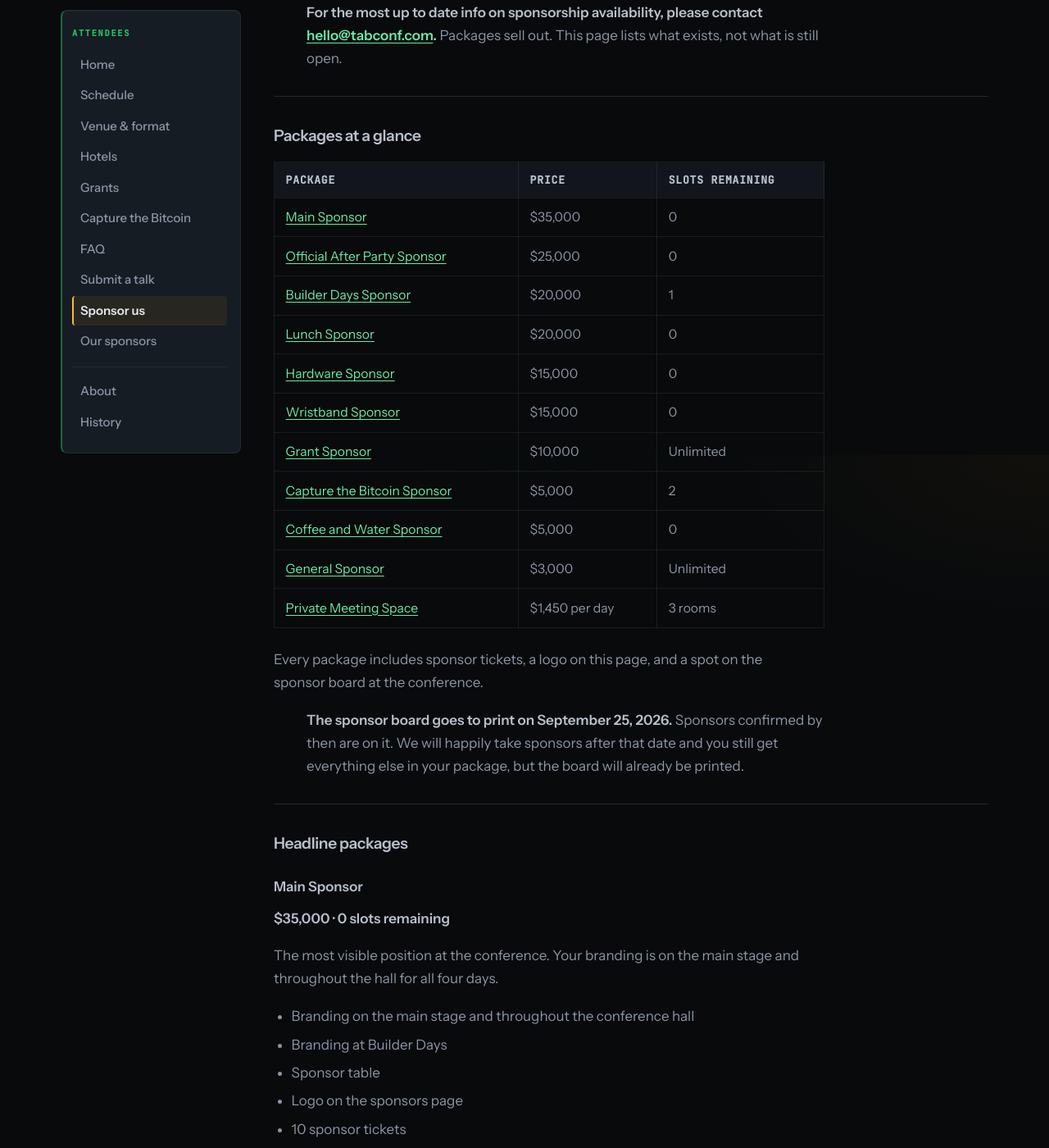
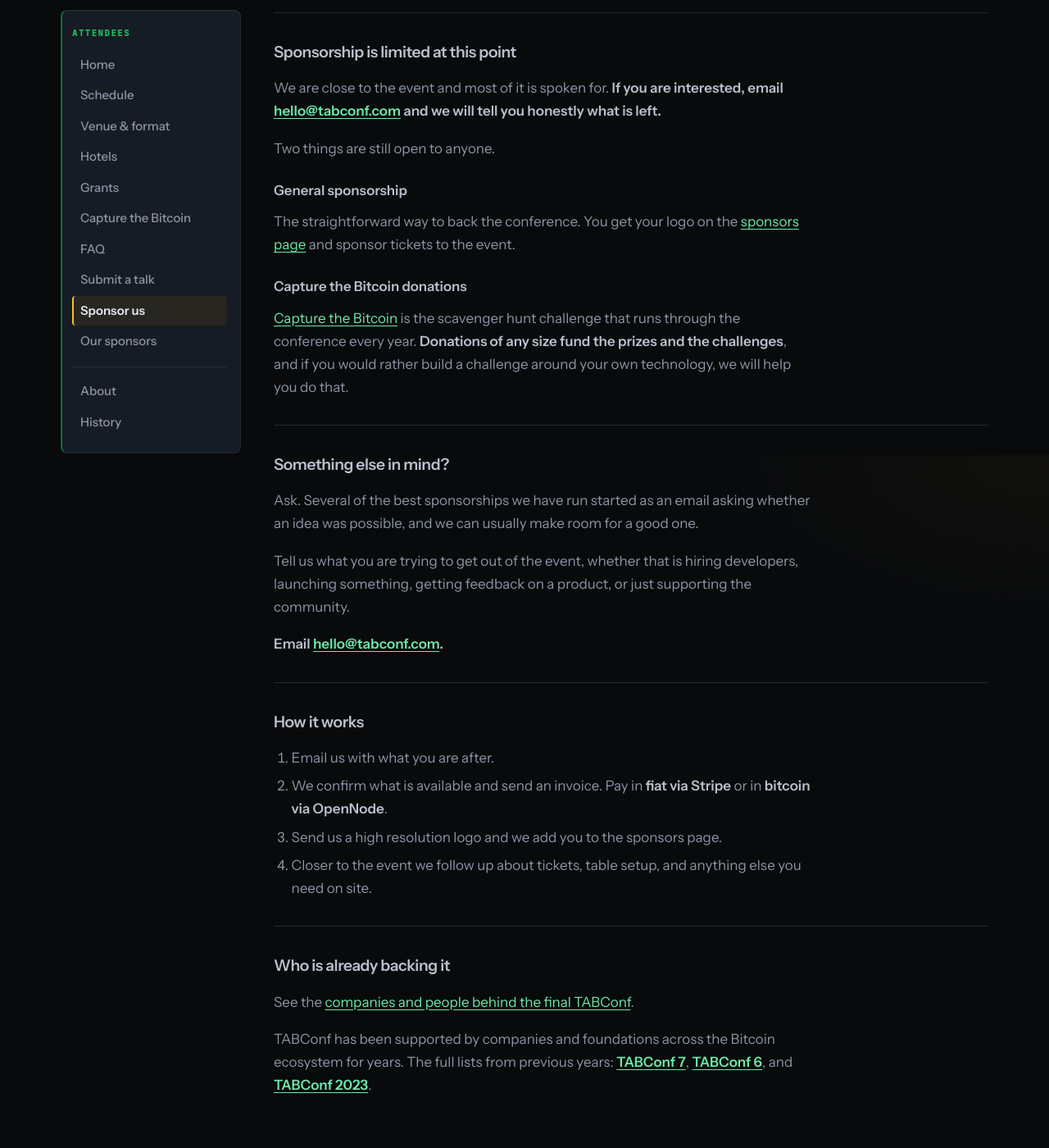
Before and after one commit to TABConf/8.tabconf.com, a Jekyll site: the page built from sponsors.md, in a window 1280 px wide and 1400 px high, scrolled down 345 px. Shown: the whole window at 82% size. Built offline with Jekyll 4.4.1, drawn with Linux system fonts in a browser that asks for light colours; some of the changed text lies outside the part shown.

Commit message:
Refactor the sponsors page down to a direct ask

```diff
--- a/ctb.md
+++ b/ctb.md
@@ -16,4 +16,4 @@
 
 Recaps and clips from earlier CTBs are on the **[TABConf YouTube channel](https://www.youtube.com/@tabconf)**.
 
-Sponsors for CTB will be listed on the [Sponsors]({{ '/sponsors/' | relative_url }}) page when confirmed.
+CTB sponsors are listed on the [sponsors page]({{ '/our-sponsors/' | relative_url }}). Donations of any size fund the prizes and the challenges, and you can build a challenge around your own technology. See [sponsoring TABConf]({{ '/sponsors/' | relative_url }}) or email **[hello@tabconf.com](mailto:hello@tabconf.com)**.
--- a/sponsors.md
+++ b/sponsors.md
@@ -1,7 +1,7 @@
 ---
 layout: default
 title: Sponsors
-description: Sponsor TABConf 8, the final TABConf. Packages, pricing, and what each one includes.
+description: Sponsor TABConf 8, the final TABConf, Atlanta, October 12-15 2026.
 ---
 
 # Sponsor TABConf 8
@@ -10,155 +10,29 @@
 
 TABConf is a technical conference. The room is protocol and application developers, the people actually building on Bitcoin, and the programming is curated for signal rather than hype. If those are the people you want to reach, sponsoring is the most direct way to do it.
 
-> **For the most up to date info on sponsorship availability, please contact [hello@tabconf.com](mailto:hello@tabconf.com).**
-> Packages sell out. This page lists what exists, not what is still open.
+---
+
+## Sponsorship is limited at this point
+
+We are close to the event and most of it is spoken for. **If you are interested, email [hello@tabconf.com](mailto:hello@tabconf.com) and we will tell you honestly what is left.**
+
+Two things are still open to anyone.
+
+### General sponsorship
+
+The straightforward way to back the conference. You get your logo on the [sponsors page]({{ '/our-sponsors/' | relative_url }}) and sponsor tickets to the event.
+
+### Capture the Bitcoin donations
+
+[Capture the Bitcoin]({{ '/ctb/' | relative_url }}) is the scavenger hunt challenge that runs through the conference every year. **Donations of any size fund the prizes and the challenges**, and if you would rather build a challenge around your own technology, we will help you do that.
 
 ---
 
-## Packages at a glance
+## Something else in mind?
 
-| Package | Price | Slots remaining |
-|---|---|---|
-| [Main Sponsor](#main-sponsor) | $35,000 | 0 |
-| [Official After Party Sponsor](#official-after-party-sponsor) | $25,000 | 0 |
-| [Builder Days Sponsor](#builder-days-sponsor) | $20,000 | 1 |
-| [Lunch Sponsor](#lunch-sponsor) | $20,000 | 0 |
-| [Hardware Sponsor](#hardware-sponsor) | $15,000 | 0 |
-| [Wristband Sponsor](#wristband-sponsor) | $15,000 | 0 |
-| [Grant Sponsor](#grant-sponsor) | $10,000 | Unlimited |
-| [Capture the Bitcoin Sponsor](#capture-the-bitcoin-sponsor) | $5,000 | 2 |
-| [Coffee and Water Sponsor](#coffee-and-water-sponsor) | $5,000 | 0 |
-| [General Sponsor](#general-sponsor) | $3,000 | Unlimited |
-| [Private Meeting Space](#private-meeting-space) | $1,450 per day | 3 rooms |
+Ask. Several of the best sponsorships we have run started as an email asking whether an idea was possible, and we can usually make room for a good one.
 
-Every package includes sponsor tickets, a logo on this page, and a spot on the sponsor board at the conference.
-
-> **The sponsor board goes to print on September 25, 2026.** Sponsors confirmed by then are on it. We will happily take sponsors after that date and you still get everything else in your package, but the board will already be printed.
-
----
-
-## Headline packages
-
-### Main Sponsor
-**$35,000 · 0 slots remaining**
-
-The most visible position at the conference. Your branding is on the main stage and throughout the hall for all four days.
-
-- Branding on the main stage and throughout the conference hall
-- Branding at Builder Days
-- Sponsor table
-- Logo on the sponsors page
-- 10 sponsor tickets
-
-### Official After Party Sponsor
-**$25,000 · 0 slots remaining**
-
-The party everyone remembers, and the one they talk about the next morning. Your name is on it.
-
-- Named the Official After Party Sponsor across event comms
-- Branding throughout the after party
-- Logo on the sponsors page
-- 8 sponsor tickets
-
-### Builder Days Sponsor
-**$20,000 · 1 slot**
-
-Builder Days runs October 12-13 and is where the hands-on work happens: workshops, deep dives, and people actually writing code. If your product is a developer tool, this is the room you want.
-
-- Branding throughout Builder Days
-- Sponsor table
-- Logo on the Builder Days page and the sponsors page
-- 8 sponsor tickets
-
-### Lunch Sponsor
-**$20,000 · 0 slots remaining**
-
-Food is where the hallway track actually happens. Both days of the conference, everyone stops and eats at the same time.
-
-- Branding at lunch service
-- Logo on the sponsors page
-- 6 sponsor tickets
-
----
-
-## Feature packages
-
-### Hardware Sponsor
-**$15,000 · 0 slots remaining**
-
-For hardware makers who want their devices in developers' hands during the event.
-
-- Sponsor table positioned for hardware demos
-- Logo on the sponsors page
-- 8 sponsor tickets
-
-### Wristband Sponsor
-**$15,000 · 0 slots remaining**
-
-Every attendee gets an RFID wristband at check-in and wears it for the whole event.
-
-- Logo on every attendee wristband
-- Logo on the sponsors page
-- 6 sponsor tickets
-
-### Grant Sponsor
-**$10,000 · Unlimited**
-
-Grant money is used for one thing: bringing more people to TABConf who would not otherwise be able to come. It covers conference tickets for people who genuinely cannot afford one.
-
-Recipients are students or people working on a Bitcoin or Bitcoin-adjacent project, so the funding goes to people actively building on and contributing to Bitcoin rather than to whoever applies first. See the [grant program]({{ '/grants/' | relative_url }}) for details.
-
-There is no cap on this one. Every additional grant sponsor means more builders in the room, so we will take as many as we can get.
-
-- Named as a supporter of the TABConf Developer Grant Program
-- Logo on the grants page and the sponsors page
-- 4 sponsor tickets
-
-### Capture the Bitcoin Sponsor
-**$5,000 · 2 slots remaining**
-
-[Capture the Bitcoin]({{ '/ctb/' | relative_url }}) is the scavenger hunt challenge that runs through the conference. Sponsors can put branding in the challenge itself, or build a challenge around their own technology.
-
-- Branding on the CTB site or inside a challenge
-- Logo on the CTB page and the sponsors page
-- 4 sponsor tickets
-
-### Coffee and Water Sponsor
-**$5,000 · 0 slots remaining**
-
-- Countless TABConf attendees forever in your debt
-- Branding at the coffee and water stations
-- Logo on the sponsors page
-- 4 sponsor tickets
-
----
-
-## Open to everyone
-
-### General Sponsor
-**$3,000 · Unlimited**
-
-The straightforward way to support the conference and be listed as a sponsor.
-
-- Logo on the sponsors page
-- Your logo on the sponsor board at the conference, if confirmed by September 25
-- 4 sponsor tickets
-
-### Private Meeting Space
-**$1,450 per day · 3 rooms remaining**
-
-Rooms of roughly 1,300 square feet upstairs from the conference ballroom. Useful if you are running meetings, interviews, or team sessions during the event.
-
-- Private room for the day
-- Email us for room details and available dates
-
----
-
-## Not sure which one fits?
-
-Tell us what you are trying to get out of the event, whether that is hiring developers, launching something, getting feedback on a product, or just supporting the community, and we will tell you honestly which package makes sense. Sometimes the answer is a smaller one than you expected.
-
-We can also put together something that is not on this list. Several of the best sponsorships we have run started as an email asking whether an idea was possible.
+Tell us what you are trying to get out of the event, whether that is hiring developers, launching something, getting feedback on a product, or just supporting the community.
 
 **Email [hello@tabconf.com](mailto:hello@tabconf.com).**
 
@@ -166,21 +40,15 @@
 
 ## How it works
 
-1. Email [hello@tabconf.com](mailto:hello@tabconf.com) with the package you want, or a description of what you are after.
-2. We confirm availability and send an invoice. You can pay in **fiat via Stripe** or in **bitcoin via OpenNode**.
-3. Send us a high resolution logo and we add you to this page.
-4. Closer to the event we follow up about tickets, table setup, and anything your package needs on site.
-
-> **Availability changes. For the most up to date info on sponsorship availability, please contact [hello@tabconf.com](mailto:hello@tabconf.com).**
+1. Email us with what you are after.
+2. We confirm what is available and send an invoice. Pay in **fiat via Stripe** or in **bitcoin via OpenNode**.
+3. Send us a high resolution logo and we add you to the sponsors page.
+4. Closer to the event we follow up about tickets, table setup, and anything else you need on site.
 
 ---
 
-## TABConf 8 sponsors
+## Who is already backing it
 
-**To be announced.** Check back as we confirm partners for the venue, grants, meals, challenges, and more.
+See the [companies and people behind the final TABConf]({{ '/our-sponsors/' | relative_url }}).
 
-## Past supporters
-
-TABConf has been supported by companies and foundations across the Bitcoin ecosystem, including the Human Rights Foundation Bitcoin Development Fund, CleanSpark, Lightspark, Unchained, Spiral, Fulgur Ventures, Fedi, and many more.
-
-See the full lists from previous years: **[TABConf 7](https://7.tabconf.com/sponsors)**, **[TABConf 6](https://6.tabconf.com/sponsors)**, and **[TABConf 2023](https://2023.tabconf.com/sponsors)**.
+TABConf has been supported by companies and foundations across the Bitcoin ecosystem for years. The full lists from previous years: **[TABConf 7](https://7.tabconf.com/sponsors)**, **[TABConf 6](https://6.tabconf.com/sponsors)**, and **[TABConf 2023](https://2023.tabconf.com/sponsors)**.
```
Also changed, not shown: docs/sponsorsheet.md (+2 -2 lines), grants.md (+1 -1 lines).
